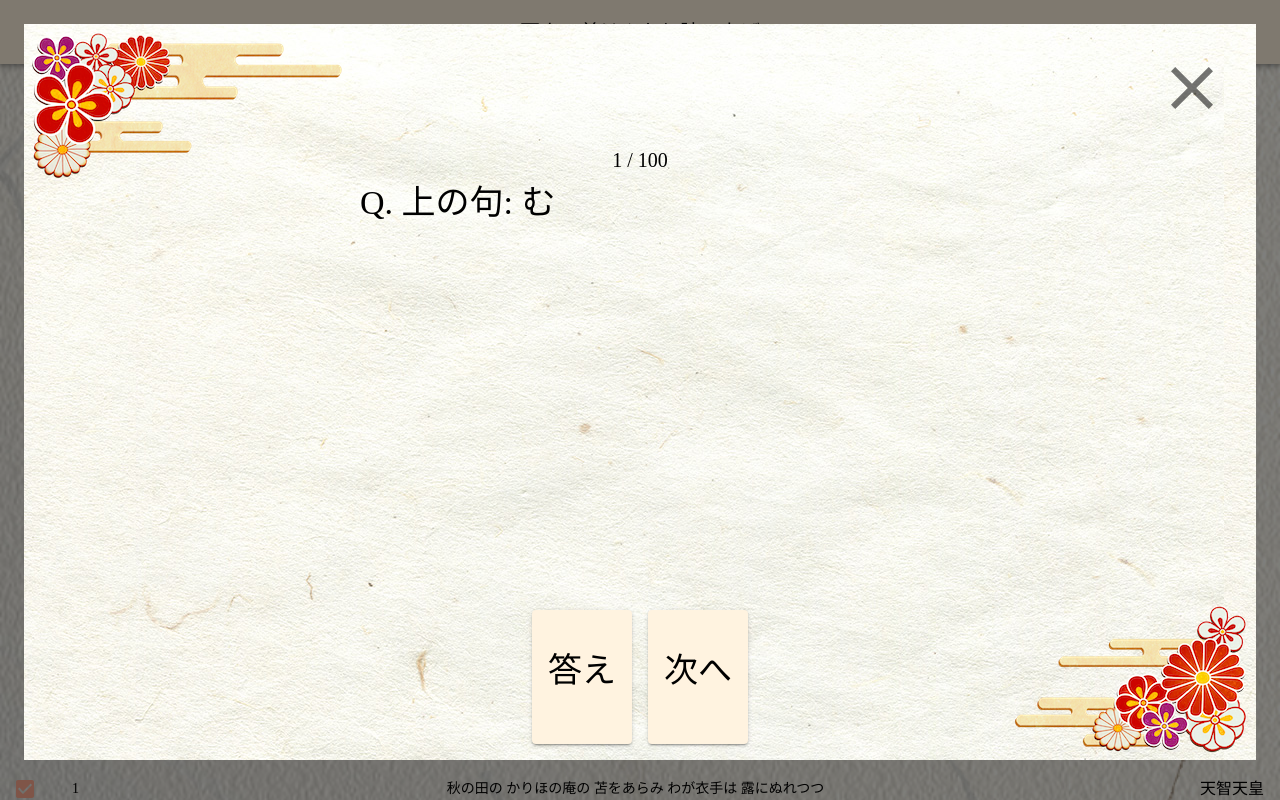
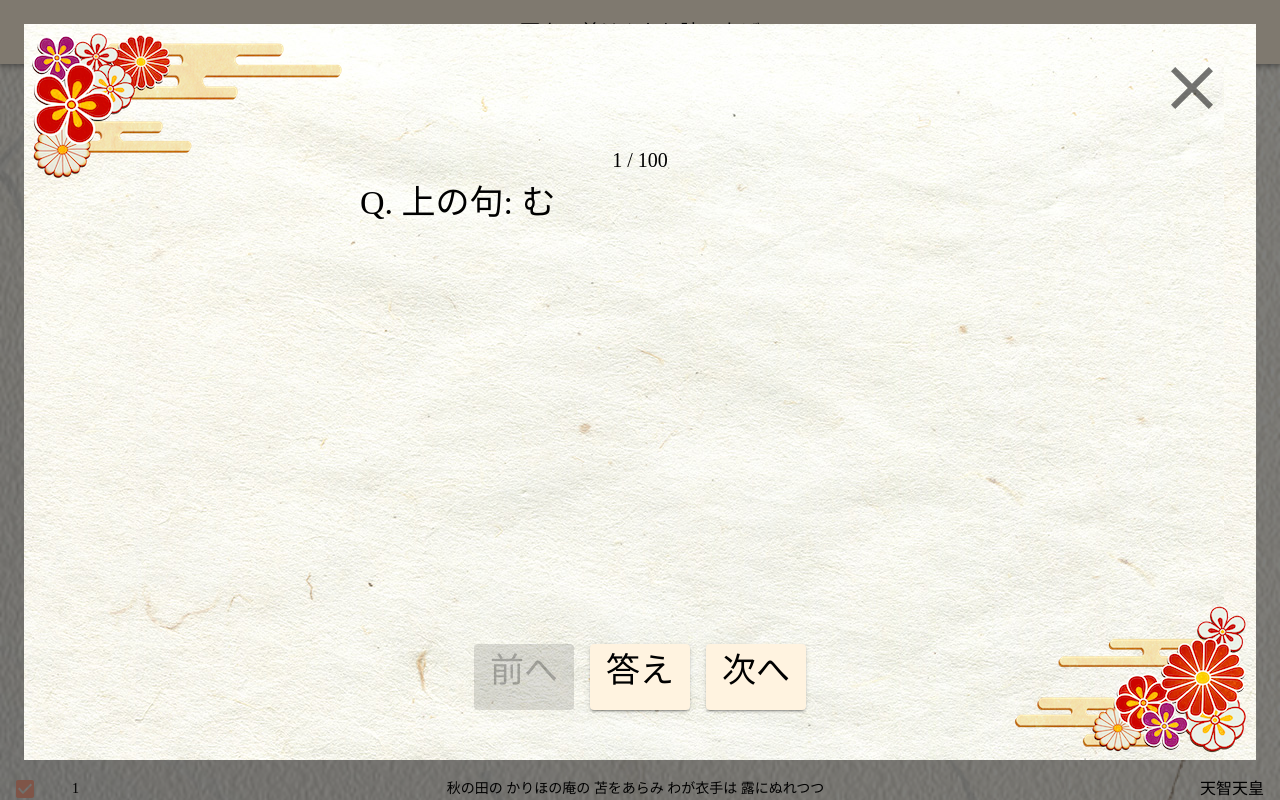
Before and after one commit to somurieengieer/Hyakuninisshu, a React (Create React App) app in the folder my-app/: page / in a window 1280 px wide. Both pictures are taken after a click on the button "上の句決まり字の暗記テスト". Shown: the top 800 px of the page. Built offline with nearby package versions, Linux system fonts and the light colour scheme.

Commit message:
QuestionFooterのボタン活性非活性の動きを修正

```diff
--- a/my-app/src/features/memorize/ExamKamiShimoComponent.tsx
+++ b/my-app/src/features/memorize/ExamKamiShimoComponent.tsx
@@ -23,15 +23,15 @@ export function ExamKamiShimoComponent() {
   const questions = shuffle(activeSongNums)
     .map(num => new SongInfo(num))
     .map(info => ({
-      question: [`上の句: ${info.kimariji}`],
-      answer: `下の句: ${info.shimo_kimariji}`,
+      question: [`上の句: ${info.kimariji_kami}`],
+      answer: `下の句: ${info.kimariji_shimo}`,
       explanation: [
         info.song.slice(0, 3).join('　'),
         info.song.slice(3, 5).join('　'),
         '　',
         `歌人: ${info.singer}`,
-        // `上の句決まり字: ${info.kimariji}`,
-        // `下の句決まり字: ${info.shimo_kimariji}`
+        // `上の句決まり字: ${info.kimariji_kami}`,
+        // `下の句決まり字: ${info.kimariji_shimo}`
       ],
     }));
 
--- a/my-app/src/features/memorize/ExamPlayer.tsx
+++ b/my-app/src/features/memorize/ExamPlayer.tsx
@@ -1,7 +1,7 @@
 import React, {useEffect, useState} from 'react';
 import {makeStyles} from "@material-ui/core/styles";
 import {Question, QuestionItem} from "./Question";
-import {nextSong, resetSong, selectPlayingNumber} from "../song/playingSongSlice";
+import {nextSong, previousSong, resetSong, selectPlayingNumber} from "../song/playingSongSlice";
 import {useDispatch, useSelector} from "react-redux";
 import {ModalPlayer} from "../player/ModalPlayer";
 import {QuestionHeader} from "./QuestionHeader";
@@ -31,14 +31,15 @@ export function ExamPlayer({questions, callbackStop}: AudioPlayerProps) {
   }, [playingIndex]);
 
   const playNext = () => {
-    if (playingIndex < questions.length - 1) {
-      dispatch(nextSong())
-    } else {
-      dispatch(resetSong())
-    }
+    dispatch(nextSong())
+  };
+
+  const playPrevious = () => {
+    dispatch(previousSong())
   };
 
   const stop = () => {
+    dispatch(resetSong());
     callbackStop()
   };
 
@@ -52,6 +53,7 @@ export function ExamPlayer({questions, callbackStop}: AudioPlayerProps) {
                  footerJSX={(
                    <QuestionFooter showAnswer={showAnswer}
                                    setShowAnswer={setShowAnswer}
+                                   playPrevious={playPrevious}
                                    playNext={playNext}
                    />
                  )}
--- a/my-app/src/features/memorize/ExamShimoKamiComponent.tsx
+++ b/my-app/src/features/memorize/ExamShimoKamiComponent.tsx
@@ -23,8 +23,8 @@ export function ExamShimoKamiComponent() {
   const questions = shuffle(activeSongNums)
     .map(num => new SongInfo(num))
     .map(info => ({
-      question: [`下の句: ${info.shimo_kimariji}`],
-      answer: `上の句: ${info.kimariji}`,
+      question: [`下の句: ${info.kimariji_shimo}`],
+      answer: `上の句: ${info.kimariji_kami}`,
       explanation: [
         info.song.slice(0, 3).join('　'),
         info.song.slice(3, 5).join('　'),
--- a/my-app/src/features/memorize/QuestionBottomButton.tsx
+++ b/my-app/src/features/memorize/QuestionBottomButton.tsx
@@ -12,15 +12,18 @@ const useStyles = makeStyles({
 
 export interface QuestionProps {
   onClick: () => void
+  disabled?: boolean
 }
 
 // 序歌も含めて流す連番を引数とする
 export const QuestionBottomButton: React.FC<QuestionProps> =
-  ({onClick, children}) => {
+  ({onClick, disabled, children}) => {
     const classes = useStyles();
 
     return (
-      <Button variant="contained" onClick={onClick} size="medium" color="primary" className={classes.margin}>
+      <Button variant="contained" onClick={onClick} size="medium" color="primary"
+              disabled={disabled}
+              className={classes.margin}>
         <Typography variant='h4' gutterBottom>
           {children}
         </Typography>
--- a/my-app/src/features/memorize/QuestionFooter.tsx
+++ b/my-app/src/features/memorize/QuestionFooter.tsx
@@ -2,6 +2,9 @@ import React from 'react';
 import {makeStyles} from "@material-ui/core/styles";
 import {Box} from "@material-ui/core";
 import {QuestionBottomButton} from "./QuestionBottomButton";
+import {useSelector} from "react-redux";
+import {selectActiveNumbers} from "../song/songSlice";
+import {selectPlayingNumber} from "../song/playingSongSlice";
 
 
 const useStyles = makeStyles({});
@@ -9,27 +12,31 @@ const useStyles = makeStyles({});
 export interface QuestionProps {
   showAnswer: boolean,
   setShowAnswer: (val: boolean) => void
+  playPrevious: () => void
   playNext: () => void
 }
 
 // 序歌も含めて流す連番を引数とする
-export function QuestionFooter({showAnswer, setShowAnswer, playNext}: QuestionProps) {
+export function QuestionFooter({showAnswer, setShowAnswer, playPrevious, playNext}: QuestionProps) {
   const classes = useStyles();
 
+  const playingIndex = useSelector(selectPlayingNumber);
+  const numberOfActiveSongs = useSelector(selectActiveNumbers).length;
+
+  const isFirstSong = playingIndex == 0;
+  const isLastSong = playingIndex + 1 >= numberOfActiveSongs;
+
   return (
-    <Box display="flex" justifyContent="center"
-    >
-      {!showAnswer ? (
-        <QuestionBottomButton onClick={() => setShowAnswer(true)}>
-          答え
-        </QuestionBottomButton>
-      ) : (
-        <QuestionBottomButton onClick={() => setShowAnswer(false)}>
-          答えを隠す
-        </QuestionBottomButton>
-
-      )}
-      <QuestionBottomButton onClick={playNext}>
+    <Box display="flex" justifyContent="center" alignItems="center">
+      <QuestionBottomButton onClick={playPrevious}
+                            disabled={isFirstSong}>
+        前へ
+      </QuestionBottomButton>
+      <QuestionBottomButton onClick={() => setShowAnswer(!showAnswer)}>
+        {!showAnswer ? "答え" : '答えを隠す'}
+      </QuestionBottomButton>
+      <QuestionBottomButton onClick={playNext}
+                            disabled={isLastSong}>
         次へ
       </QuestionBottomButton>
     </Box>
--- a/my-app/src/features/song/SongInfo.tsx
+++ b/my-app/src/features/song/SongInfo.tsx
@@ -4,8 +4,8 @@ export class SongInfo {
   public num: number;
   public song: string[];
   public singer: string;
-  public kimariji: string;
-  public shimo_kimariji: string;
+  public kimariji_kami: string;
+  public kimariji_shimo: string;
   public path: string;
 
   public constructor(songNumber: number) {
@@ -16,9 +16,9 @@ export class SongInfo {
     // @ts-ignore
     this.singer = songTmp.singer;
     // @ts-ignore
-    this.kimariji = songTmp.kimariji;
+    this.kimariji_kami = songTmp.kimariji;
     // @ts-ignore
-    this.shimo_kimariji = songTmp.shimo_kimariji;
+    this.kimariji_shimo = songTmp.shimo_kimariji;
     const numStr = ('000' + songNumber).slice(-3);
     this.path = `${process.env.PUBLIC_URL}/songs/${numStr}番.m4a`;
   }
```
